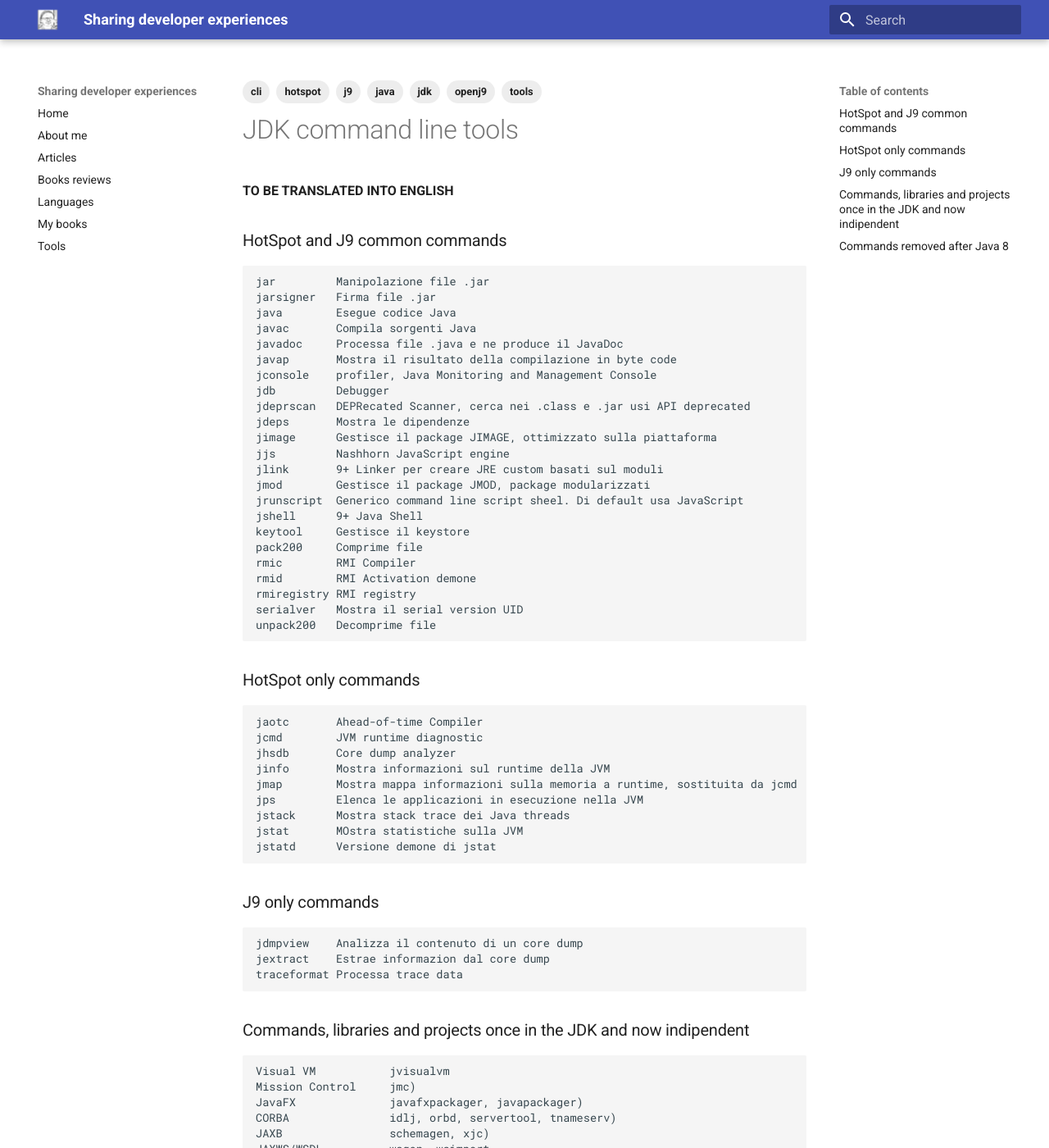
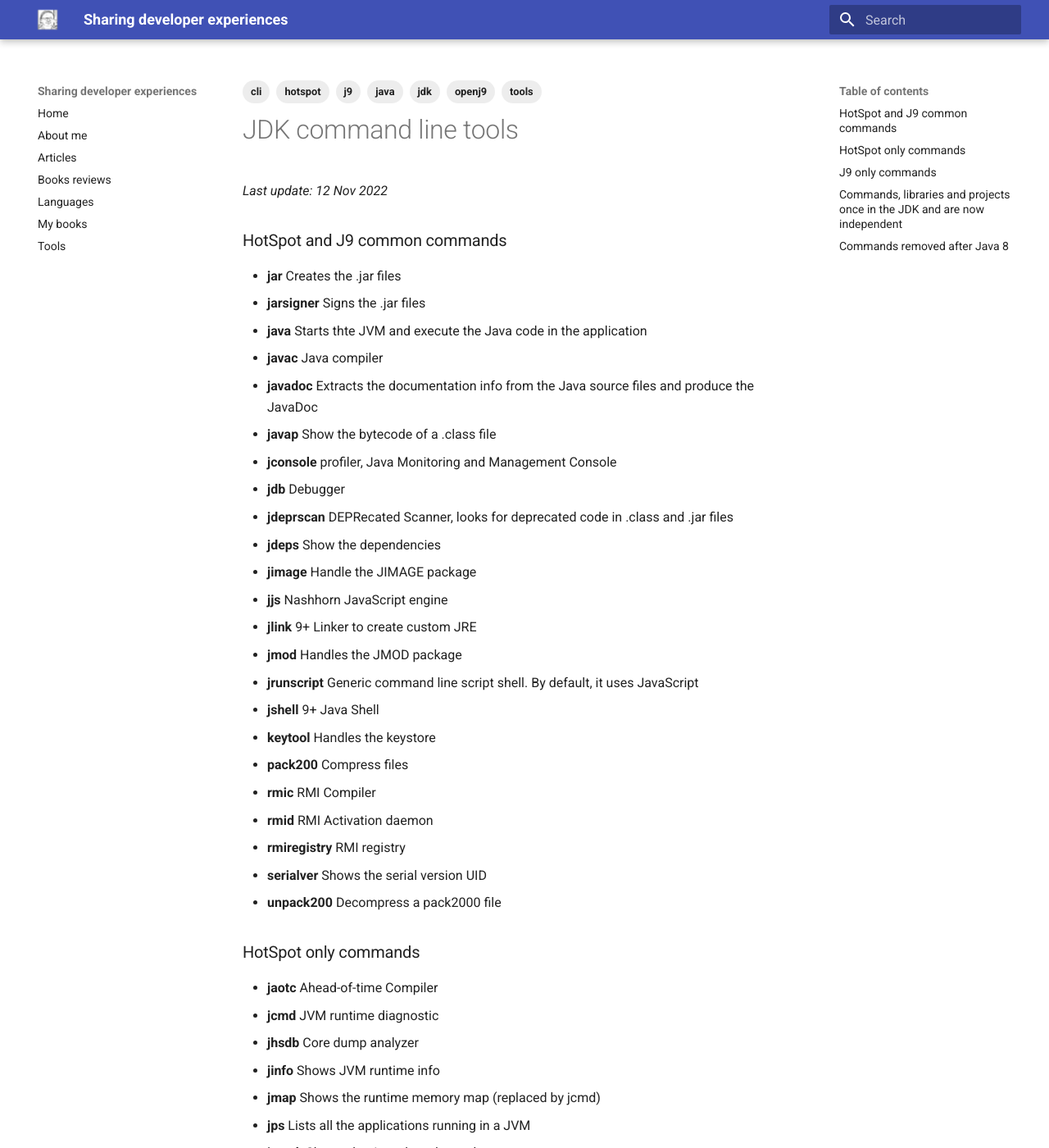
Before and after one commit to gualtierotesta/blog, an MkDocs documentation site: the page built from docs/languages/java/jdk-commands.md, in a window 1280 px wide and 1400 px high. Shown: the whole window at 82% size. Built offline with MkDocs 1.6.1 and Material for MkDocs 9.7.7, drawn with Linux system fonts in a browser that asks for light colours; some of the changed text lies outside the part shown.

Commit message:
Translation

```diff
--- a/docs/languages/java/jdk-commands.md
+++ b/docs/languages/java/jdk-commands.md
@@ -3,70 +3,68 @@ tags: [java, jdk, cli, tools, hotspot, j9, openj9]
 ---
 # JDK command line tools
 
-**TO BE TRANSLATED INTO ENGLISH**
-
+*Last update: 12 Nov 2022*
 
 ### HotSpot and J9 common commands
 
-    jar         Manipolazione file .jar
-    jarsigner   Firma file .jar
-    java        Esegue codice Java
-    javac       Compila sorgenti Java
-    javadoc     Processa file .java e ne produce il JavaDoc
-    javap       Mostra il risultato della compilazione in byte code
-    jconsole    profiler, Java Monitoring and Management Console
-    jdb         Debugger
-    jdeprscan   DEPRecated Scanner, cerca nei .class e .jar usi API deprecated
-    jdeps       Mostra le dipendenze
-    jimage      Gestisce il package JIMAGE, ottimizzato sulla piattaforma
-    jjs         Nashhorn JavaScript engine
-    jlink       9+ Linker per creare JRE custom basati sul moduli
-    jmod        Gestisce il package JMOD, package modularizzati
-    jrunscript  Generico command line script sheel. Di default usa JavaScript
-    jshell      9+ Java Shell
-    keytool     Gestisce il keystore
-    pack200     Comprime file
-    rmic        RMI Compiler
-    rmid        RMI Activation demone
-    rmiregistry RMI registry
-    serialver   Mostra il serial version UID
-    unpack200   Decomprime file
+* **jar**         Creates the .jar files
+* **jarsigner**   Signs the .jar files
+* **java**        Starts thte JVM and execute the Java code in the application
+* **javac**       Java compiler
+* **javadoc**     Extracts the documentation info from the Java source files and produce the JavaDoc
+* **javap**       Show the bytecode of a .class file
+* **jconsole**    profiler, Java Monitoring and Management Console
+* **jdb**         Debugger
+* **jdeprscan**   DEPRecated Scanner, looks for deprecated code in .class and .jar files
+* **jdeps**       Show the dependencies
+* **jimage**      Handle the JIMAGE package
+* **jjs**         Nashhorn JavaScript engine
+* **jlink**       9+ Linker to create custom JRE
+* **jmod**        Handles the JMOD package
+* **jrunscript**  Generic command line script shell. By default, it uses JavaScript
+* **jshell**      9+ Java Shell
+* **keytool**     Handles the keystore
+* **pack200**     Compress files
+* **rmic**        RMI Compiler
+* **rmid**        RMI Activation daemon
+* **rmiregistry** RMI registry
+* **serialver**   Shows the serial version UID
+* **unpack200**   Decompress a pack2000 file
 
 ### HotSpot only commands
 
-    jaotc       Ahead-of-time Compiler
-    jcmd        JVM runtime diagnostic
-    jhsdb       Core dump analyzer
-    jinfo       Mostra informazioni sul runtime della JVM
-    jmap        Mostra mappa informazioni sulla memoria a runtime, sostituita da jcmd
-    jps         Elenca le applicazioni in esecuzione nella JVM
-    jstack      Mostra stack trace dei Java threads
-    jstat       MOstra statistiche sulla JVM
-    jstatd      Versione demone di jstat
+* **jaotc**       Ahead-of-time Compiler
+* **jcmd**        JVM runtime diagnostic
+* **jhsdb**       Core dump analyzer
+* **jinfo**       Shows JVM runtime info
+* **jmap**        Shows the runtime memory map (replaced by jcmd)
+* **jps**         Lists all the applications running in a JVM
+* **jstack**      Shows the Java threads stack trace
+* **jstat**       Shows JVM statistics
+* **jstatd**      Daemon version of jstat
 
 ### J9 only commands
 
-    jdmpview    Analizza il contenuto di un core dump
-    jextract    Estrae informazion dal core dump
-    traceformat Processa trace data
+* **jdmpview**    Analyse a core dump file
+* **jextract**    Extract info from a core dump file
+* **traceformat** Process the trace data
 
-### Commands, libraries and projects once in the JDK and now indipendent
+### Commands, libraries and projects once in the JDK and are now independent
 
-    Visual VM           jvisualvm
-    Mission Control     jmc)
-    JavaFX              javafxpackager, javapackager)
-    CORBA               idlj, orbd, servertool, tnameserv)
-    JAXB                schemagen, xjc)
-    JAXWS/WSDL          wsgen, wsimport
+* **Visual VM**           jvisualvm
+* **Mission Control**     jmc
+* **JavaFX**              javafxpackager, javapackager
+* **CORBA**               idlj, orbd, servertool, tnameserv
+* **JAXB**                schemagen, xjc
+* **JAXWS/WSDL**          wsgen, wsimport
 
 ### Commands removed after Java 8
 
-    appletviewer    Rimosso in 11
-    extcheck        Rimosso in 9
-
-    javah           Native-Header Generation Tool, rimosso in 10
-    javaws          WebStart, rimosso in 11
-    jhat            Heap visualizer, rimosso in 9
-    jsadebugd       Rimosso in 9
-    native2ascii    Rimosso in 9. https://bugs.java.com/bugdatabase/view_bug.do?bug_id=JDK-8074431
-    policytool      Rimosso in 10
+* **appletviewer**    Removed in 11
+* **extcheck**        Removed in 9
+* **javah**           Native-Header Generation Tool, Removed in 10
+* **javaws**          WebStart, Removed in 11
+* **jhat**            Heap visualizer, Removed in 9
+* **jsadebugd**       Removed in 9
+* **native2ascii**    Removed in 9. https://bugs.java.com/bugdatabase/view_bug.do?bug_id=JDK-8074431
+* **policytool**      Removed in 10
```
